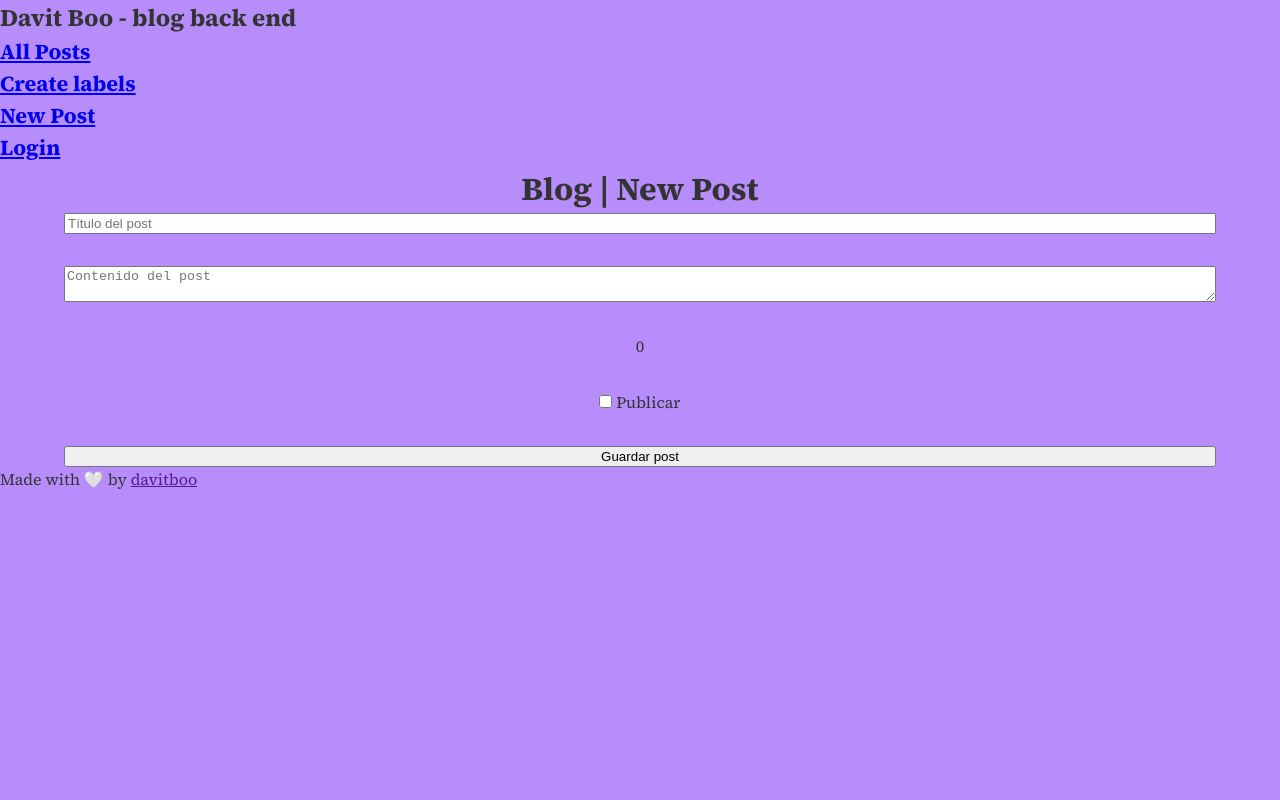
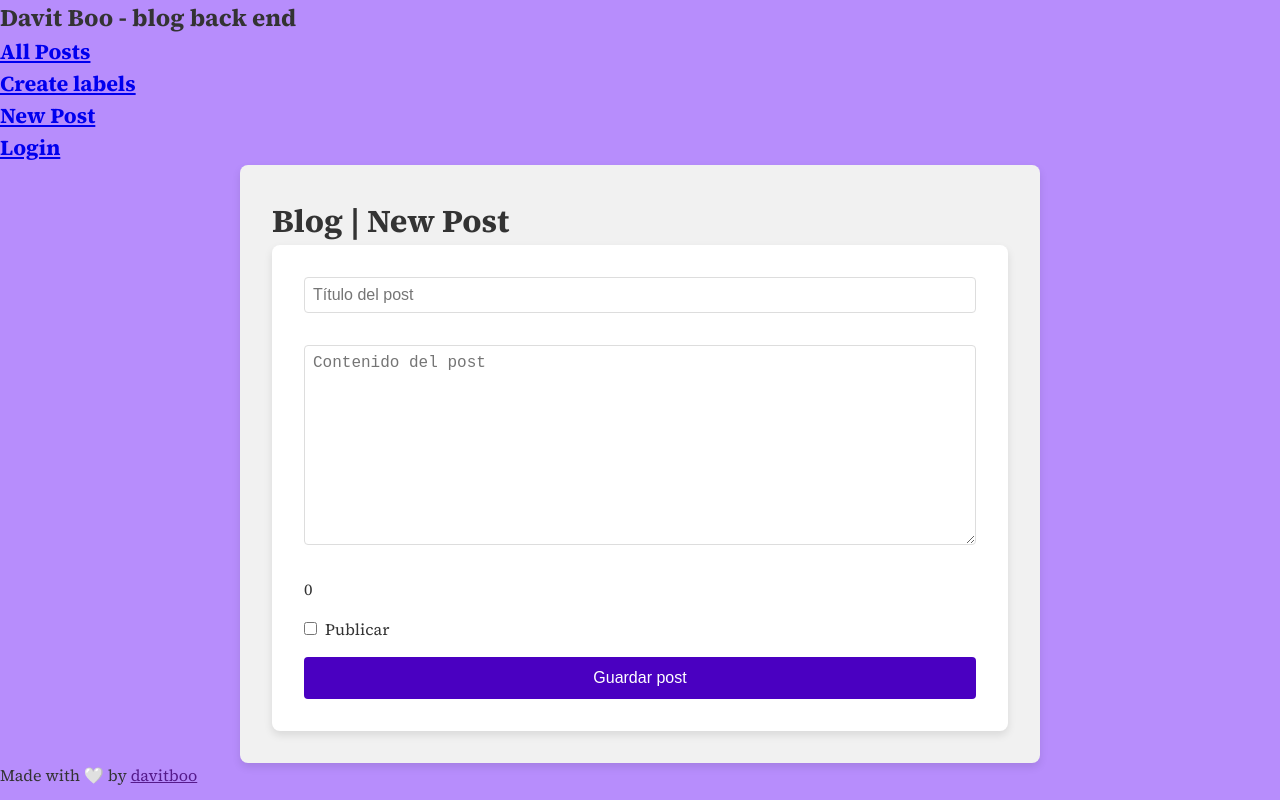
Before and after one commit to DavitBoo/blog-dashboard, a React (Vite) app: page /new-post in a window 1280 px wide. Built offline with nearby package versions, Linux system fonts and the light colour scheme; no server answers.

Commit message:
new & edit post styling done

```diff
--- a/src/Components/EditPost.jsx
+++ b/src/Components/EditPost.jsx
@@ -1,21 +1,78 @@
 import React, { useContext, useEffect, useState } from "react";
 import { useLocation } from "react-router-dom";
-
 
 import styled from "styled-components";
 import { AuthContext } from "../context/authContext";
 
 const Container = styled.div`
-    text-align: center;
+  max-width: 800px;
+  margin: 0 auto;
+  padding: 2rem;
+  background-color: #f1f1f1;
+  border-radius: 8px;
+  box-shadow: 0 4px 8px rgba(0, 0, 0, 0.1);
 
+  h1 {
+    font-size: 2rem;
+    color: #333;
+  }
 
-    form{
-        display: flex;
-        flex-direction: column;
-          padding-left: 5%;
-          padding-right: 5%;
-          gap: 2rem;
+  form {
+    display: flex;
+    flex-direction: column;
+    gap: 1rem;
+    background-color: #fff;
+    padding: 2rem;
+    border-radius: 8px;
+    box-shadow: 0 4px 8px rgba(0, 0, 0, 0.1);
+  }
+
+  input[type="text"],
+  textarea,
+  input[type="file"],
+  input[type="submit"] {
+    font-size: 1rem;
+    padding: 0.5rem;
+    border: 1px solid #ddd;
+    border-radius: 4px;
+  }
+
+  input[type="text"],
+  textarea {
+    width: 100%;
+    margin-bottom: 1rem;
+  }
+
+  textarea {
+    height: 200px;
+    resize: vertical;
+  }
+
+  input[type="file"] {
+    margin-bottom: 1rem;
+  }
+
+  input[type="submit"] {
+     background-color: #4a00c1;
+    color: white;
+    border: none;
+    cursor: pointer;
+    padding: 0.75rem;
+    transition: background-color 0.3s ease;
+
+    &:hover {
+      background-color: #320083;
     }
+  }
+
+  p {
+    display: flex;
+    align-items: center;
+  }
+
+  input[type="checkbox"] {
+    margin-right: 0.5rem;
+  }
 `;
 
 export default function EditPost() {
@@ -25,10 +82,10 @@ export default function EditPost() {
   const [title, setTitle] = useState(post ? post.title : "");
   const [body, setBody] = useState(post ? post.body : "");
   const [file, setFile] = useState("file.png");
-  const [published, setPublished] = useState(false)
+  const [published, setPublished] = useState(false);
   const [token, setToken] = useState(""); // State to store the token
 
-  const {user} = useContext(AuthContext);
+  const { user } = useContext(AuthContext);
 
   const handleTitleChange = (e) => {
     setTitle(e.target.value);
@@ -44,7 +101,7 @@ export default function EditPost() {
 
   const handlePublished = (e) => {
     setPublished(e.target.checked);
-  }
+  };
 
   useEffect(() => {
     const handleLogin = async () => {
@@ -63,7 +120,6 @@ export default function EditPost() {
         if (response.ok) {
           const data = await response.json();
           setToken(data.token);
-
         } else {
           console.error("Failed to log in");
         }
@@ -73,8 +129,7 @@ export default function EditPost() {
     };
 
     handleLogin();
-  }, [user])
-
+  }, [user]);
 
   const handleSubmit = async (e) => {
     e.preventDefault();
@@ -83,7 +138,7 @@ export default function EditPost() {
       const response = await fetch(`https://my-blog-api-14aq.onrender.com/api/posts/${post._id}`, {
         method: "PUT",
         headers: {
-          "authorization": `Bearer ${token}`,
+          authorization: `Bearer ${token}`,
           "Content-Type": "application/json",
         },
         body: JSON.stringify({
@@ -104,7 +159,6 @@ export default function EditPost() {
     }
   };
 
-
   return (
     <Container>
       <h1>Blog | Edit Post</h1>
@@ -112,7 +166,10 @@ export default function EditPost() {
         <input type="text" placeholder="Título del post" value={title} onChange={handleTitleChange} />
         <textarea placeholder="Contenido del post" value={body} onChange={handleBodyChange}></textarea>
         {0 && <input type="file" onChange={handleFileChange} />}
-        <p><input type="checkbox" name="published" id="" value={false} onChange={handlePublished} /> Publicar</p>
+        <p>
+          <input type="checkbox" name="published" value={published} onChange={handlePublished} />
+          Publicar
+        </p>
         <input type="submit" value="Guardar post" />
       </form>
     </Container>
--- a/src/Components/NewPost.jsx
+++ b/src/Components/NewPost.jsx
@@ -4,16 +4,75 @@ import styled from "styled-components";
 import { AuthContext } from "../context/authContext";
 
 const Container = styled.div`
-    text-align: center;
+  max-width: 800px;
+  margin: 0 auto;
+  padding: 2rem;
+  background-color: #f1f1f1;
+  border-radius: 8px;
+  box-shadow: 0 4px 8px rgba(0, 0, 0, 0.1);
 
+  h1 {
+    font-size: 2rem;
+    color: #333;
+  }
 
-    form{
-        display: flex;
-        flex-direction: column;
-          padding-left: 5%;
-          padding-right: 5%;
-          gap: 2rem;
+  form {
+    display: flex;
+    flex-direction: column;
+    gap: 1rem;
+    background-color: #fff;
+    padding: 2rem;
+    border-radius: 8px;
+    box-shadow: 0 4px 8px rgba(0, 0, 0, 0.1);
+  }
+
+  input[type="text"],
+  textarea,
+  input[type="file"],
+  input[type="submit"] {
+    font-size: 1rem;
+    padding: 0.5rem;
+    border: 1px solid #ddd;
+    border-radius: 4px;
+  }
+
+  input[type="text"],
+  textarea {
+    width: 100%;
+    margin-bottom: 1rem;
+  }
+
+  textarea {
+    height: 200px;
+    resize: vertical;
+  }
+
+  input[type="file"] {
+    margin-bottom: 1rem;
+  }
+
+  input[type="submit"] {
+    background-color: #4a00c1;
+    color: white;
+    border: none;
+    cursor: pointer;
+    padding: 0.75rem;
+    transition: background-color 0.3s ease;
+
+    &:hover {
+      background-color: #320083;
+
     }
+  }
+
+  p {
+    display: flex;
+    align-items: center;
+  }
+
+  input[type="checkbox"] {
+    margin-right: 0.5rem;
+  }
 `;
 
 export default function NewPost() {
```
